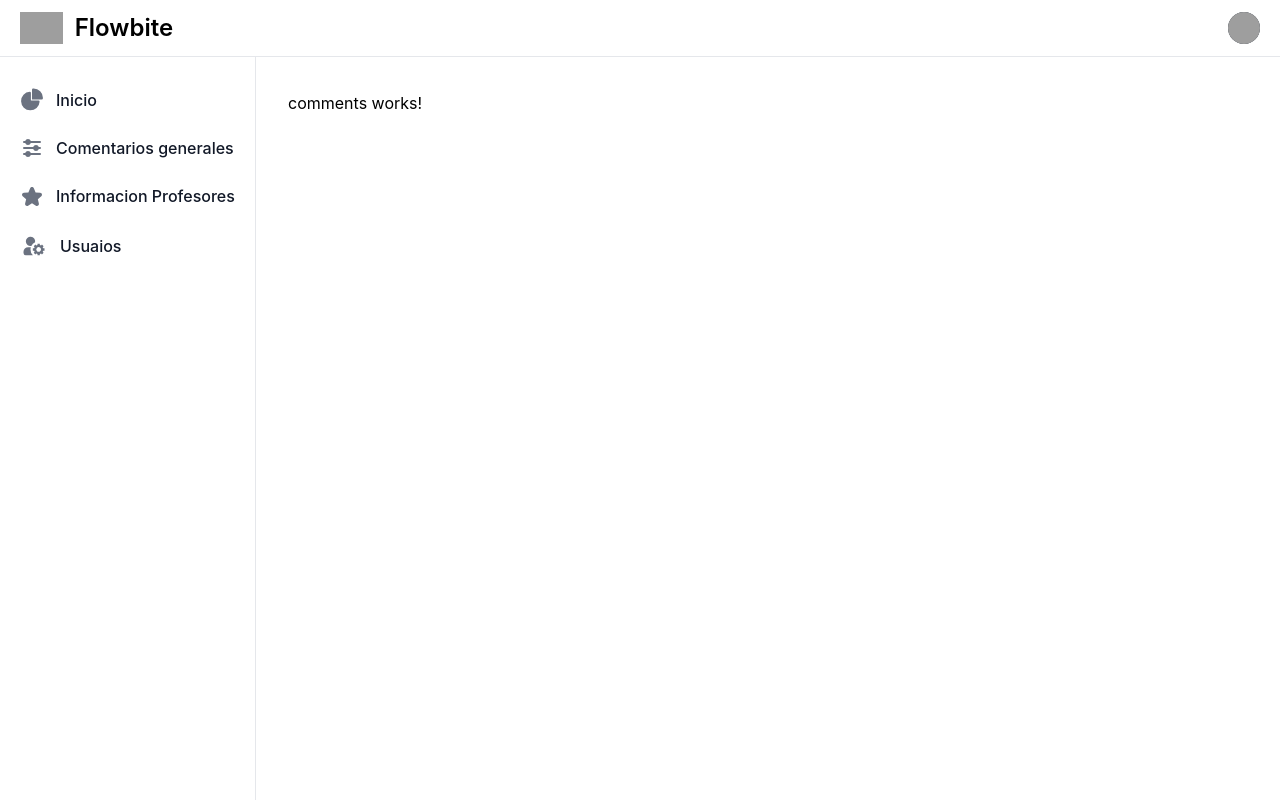
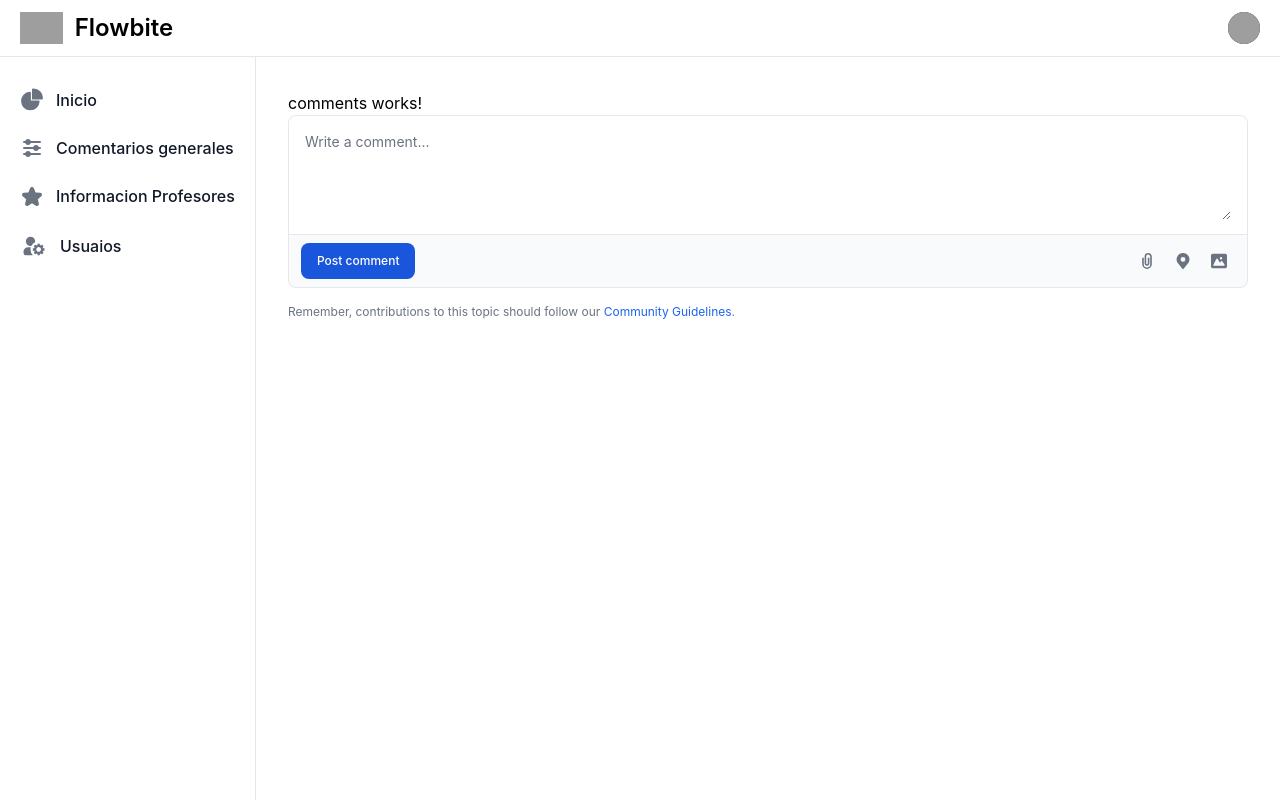
Before and after one commit to soyKabukiDev/Evaluacion_Docente, an Angular app: page /admin/comments in a window 1280 px wide. Built offline with nearby package versions, Linux system fonts and the light colour scheme; grey boxes are pictures that could not be loaded.

Commit message:
comments form

```diff
--- a/src/app/admin/administraitor/comments/comments.component.html
+++ b/src/app/admin/administraitor/comments/comments.component.html
@@ -1 +1,36 @@
 <p>comments works!</p>
+
+<form>
+    <div class="w-full mb-4 border border-gray-200 rounded-lg bg-gray-50 dark:bg-gray-700 dark:border-gray-600">
+        <div class="px-4 py-2 bg-white rounded-t-lg dark:bg-gray-800">
+            <label for="comment" class="sr-only">Your comment</label>
+            <textarea id="comment" rows="4" class="w-full px-0 text-sm text-gray-900 bg-white border-0 dark:bg-gray-800 focus:ring-0 dark:text-white dark:placeholder-gray-400" placeholder="Write a comment..." required ></textarea>
+        </div>
+        <div class="flex items-center justify-between px-3 py-2 border-t dark:border-gray-600">
+            <button type="submit" class="inline-flex items-center py-2.5 px-4 text-xs font-medium text-center text-white bg-blue-700 rounded-lg focus:ring-4 focus:ring-blue-200 dark:focus:ring-blue-900 hover:bg-blue-800">
+                Post comment
+            </button>
+            <div class="flex ps-0 space-x-1 rtl:space-x-reverse sm:ps-2">
+                <button type="button" class="inline-flex justify-center items-center p-2 text-gray-500 rounded cursor-pointer hover:text-gray-900 hover:bg-gray-100 dark:text-gray-400 dark:hover:text-white dark:hover:bg-gray-600">
+                    <svg class="w-4 h-4" aria-hidden="true" xmlns="http://www.w3.org/2000/svg" fill="none" viewBox="0 0 12 20">
+                         <path stroke="currentColor" stroke-linejoin="round" stroke-width="2" d="M1 6v8a5 5 0 1 0 10 0V4.5a3.5 3.5 0 1 0-7 0V13a2 2 0 0 0 4 0V6"/>
+                     </svg>
+                    <span class="sr-only">Attach file</span>
+                </button>
+                <button type="button" class="inline-flex justify-center items-center p-2 text-gray-500 rounded cursor-pointer hover:text-gray-900 hover:bg-gray-100 dark:text-gray-400 dark:hover:text-white dark:hover:bg-gray-600">
+                    <svg class="w-4 h-4" aria-hidden="true" xmlns="http://www.w3.org/2000/svg" fill="currentColor" viewBox="0 0 16 20">
+                         <path d="M8 0a7.992 7.992 0 0 0-6.583 12.535 1 1 0 0 0 .12.183l.12.146c.112.145.227.285.326.4l5.245 6.374a1 1 0 0 0 1.545-.003l5.092-6.205c.206-.222.4-.455.578-.7l.127-.155a.934.934 0 0 0 .122-.192A8.001 8.001 0 0 0 8 0Zm0 11a3 3 0 1 1 0-6 3 3 0 0 1 0 6Z"/>
+                     </svg>
+                    <span class="sr-only">Set location</span>
+                </button>
+                <button type="button" class="inline-flex justify-center items-center p-2 text-gray-500 rounded cursor-pointer hover:text-gray-900 hover:bg-gray-100 dark:text-gray-400 dark:hover:text-white dark:hover:bg-gray-600">
+                    <svg class="w-4 h-4" aria-hidden="true" xmlns="http://www.w3.org/2000/svg" fill="currentColor" viewBox="0 0 20 18">
+                         <path d="M18 0H2a2 2 0 0 0-2 2v14a2 2 0 0 0 2 2h16a2 2 0 0 0 2-2V2a2 2 0 0 0-2-2Zm-5.5 4a1.5 1.5 0 1 1 0 3 1.5 1.5 0 0 1 0-3Zm4.376 10.481A1 1 0 0 1 16 15H4a1 1 0 0 1-.895-1.447l3.5-7A1 1 0 0 1 7.468 6a.965.965 0 0 1 .9.5l2.775 4.757 1.546-1.887a1 1 0 0 1 1.618.1l2.541 4a1 1 0 0 1 .028 1.011Z"/>
+                     </svg>
+                    <span class="sr-only">Upload image</span>
+                </button>
+            </div>
+        </div>
+    </div>
+ </form>
+ <p class="ms-auto text-xs text-gray-500 dark:text-gray-400">Remember, contributions to this topic should follow our <a href="#" class="text-blue-600 dark:text-blue-500 hover:underline">Community Guidelines</a>.</p>
```
